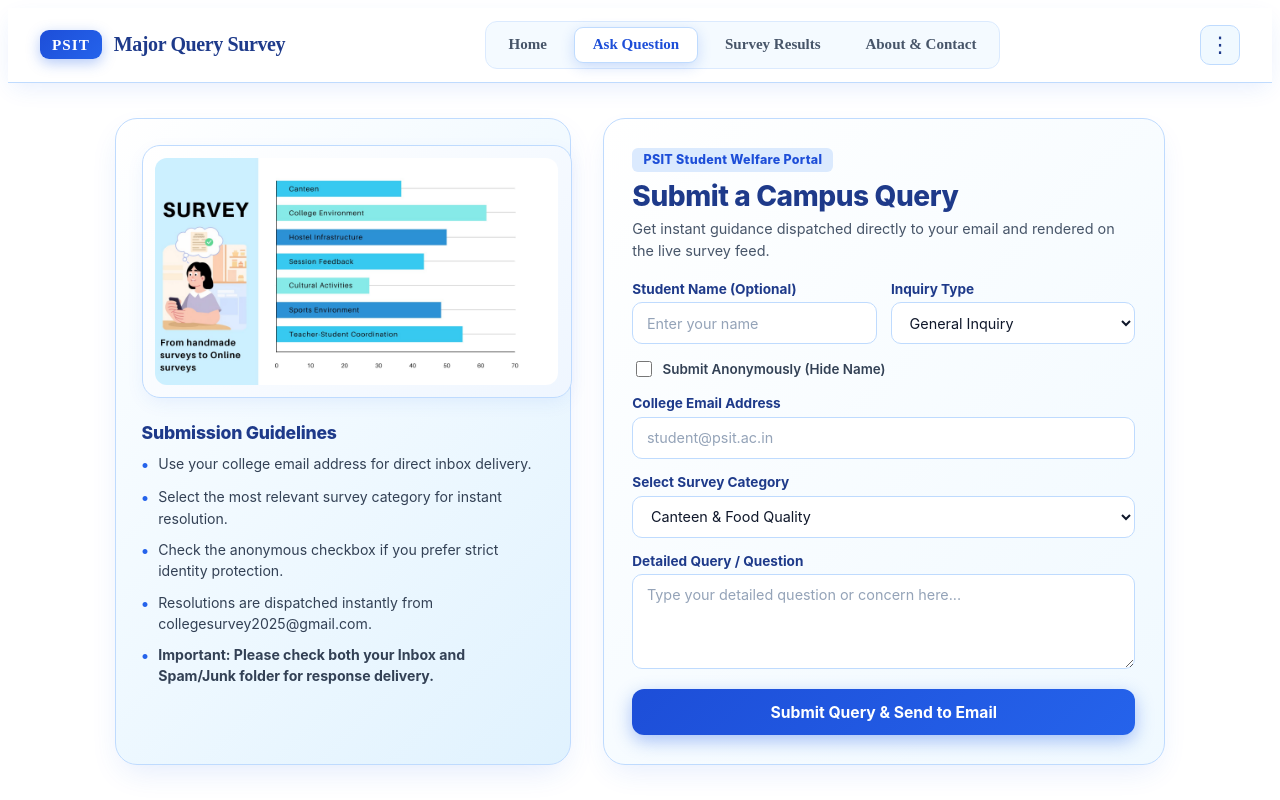
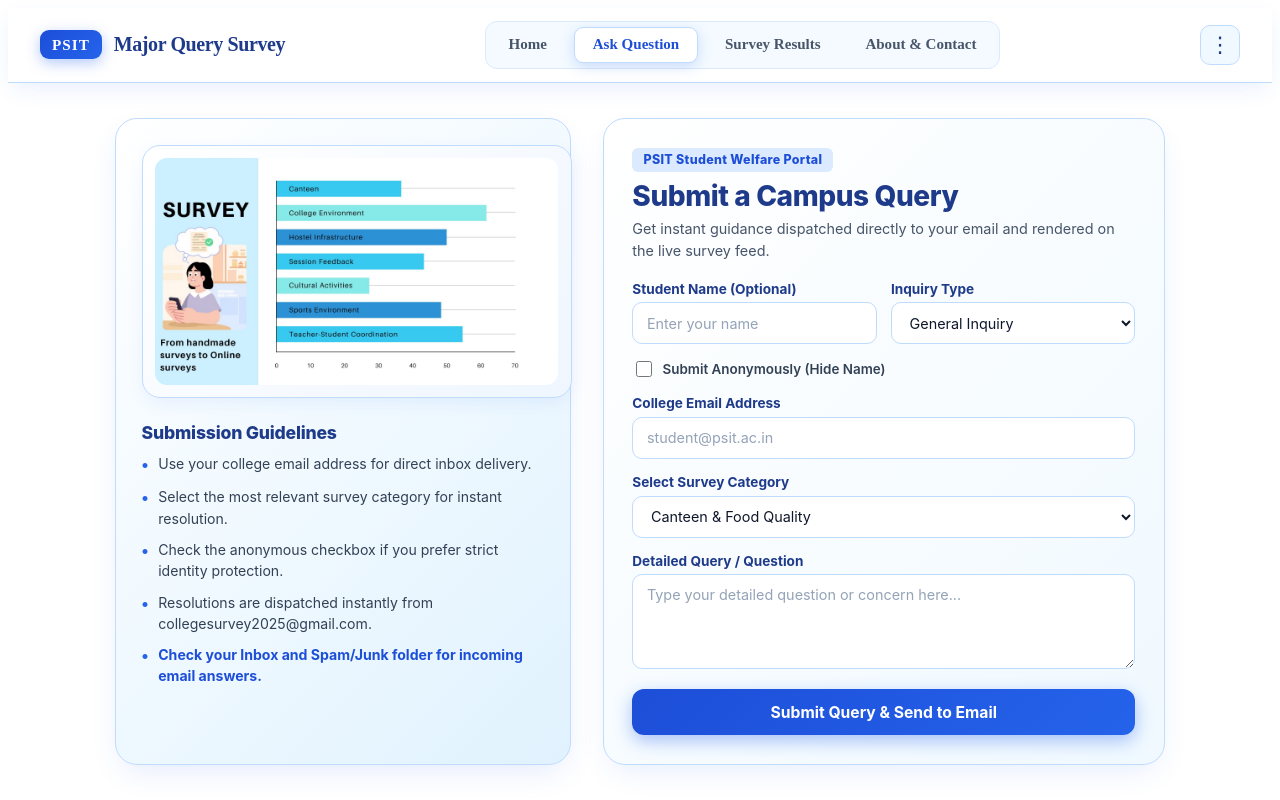
Before and after one commit to jaishree-verma/College_Survey, a React (Vite) app in the folder frontend/: page /question in a window 1280 px wide. Shown: the top 800 px of the page. Built offline with nearby package versions, Linux system fonts and the light colour scheme.

Commit message:
Highlight Spam and Junk folder bullet point in Submission Guidelines

```diff
--- a/frontend/src/Components/QueryForm.jsx
+++ b/frontend/src/Components/QueryForm.jsx
@@ -85,7 +85,7 @@ export default function QueryForm() {
               </li>
               <li>
                 <span className="guide-bullet">•</span>
-                <span><strong>Important: Please check both your Inbox and Spam/Junk folder for response delivery.</strong></span>
+                <span style={{ color: '#1d4ed8', fontWeight: '700' }}>Check your Inbox and Spam/Junk folder for incoming email answers.</span>
               </li>
             </ul>
           </div>
```
